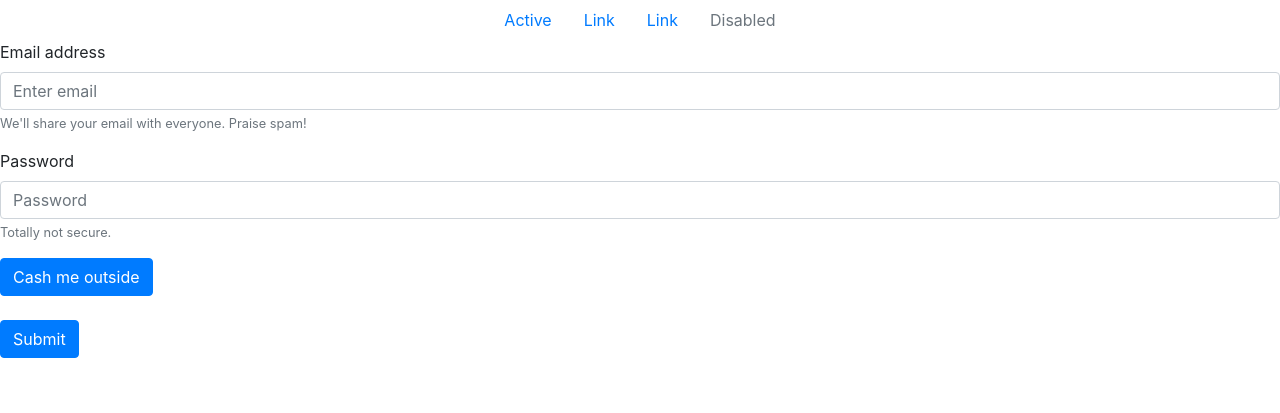
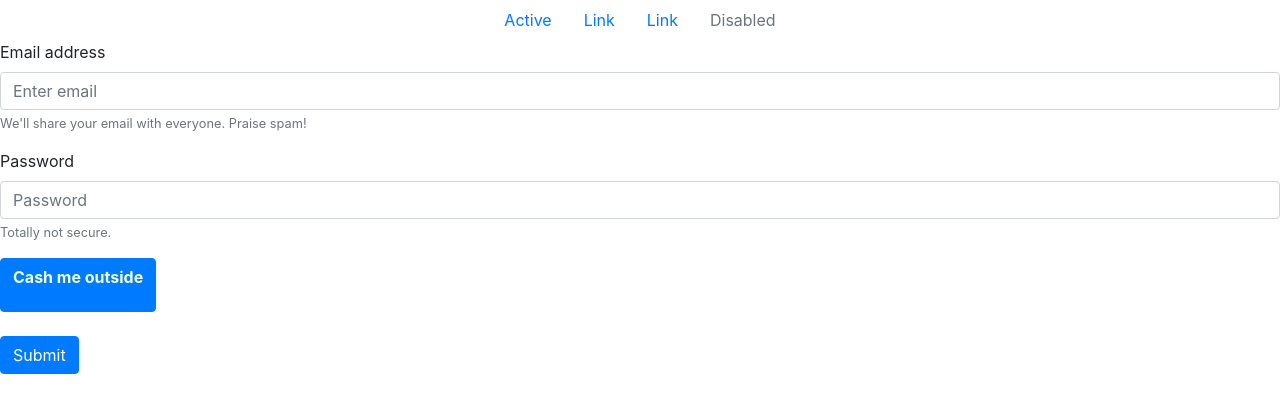
Before and after one commit to joshing-dev/Web-App-Project, a PHP site: page / in a window 1280 px wide. Shown: the top 413 px of the page. Run offline with PHP 8.4, Linux system fonts and the light colour scheme; some libraries are stand-ins or nearby versions.

Commit message:
Made the cash button fancy, ruined the style a bit

```diff
--- a/index.php
+++ b/index.php
@@ -19,10 +19,29 @@
     <script src="makeItRain.js" > </script>
 
     <script>
-        //$("#rain").makeItRain();
+        function sleep(ms) {
+            return new Promise(resolve => setTimeout(resolve, ms));
+        }
+
+        function random_rgb() {
+            colors = ['8', '9', 'a', 'b', 'c', 'd', 'e', 'f'];
+            r = colors[Math.floor(Math.random() * 8)];
+            g = colors[Math.floor(Math.random() * 8)];
+            b = colors[Math.floor(Math.random() * 8)];
+            return '#' + r + g + b;
+        }
+
+        function cashMeOutsideTextChanger(){
+            $("#cashMeText").each(function() {
+                this.style.color = random_rgb();
+            });
+            sleep(500).then(() => {
+                requestAnimationFrame(cashMeOutsideTextChanger);
+            });
+        }
 
         $(document).ready(function(){
-            //$("#rain").click(function(){makeItRain()});
+            requestAnimationFrame(cashMeOutsideTextChanger);
             $("#rain").makeItRain();
         });
     </script>
@@ -54,7 +73,11 @@
         <small id="passwordHelp" class="form-text text-muted">Totally not secure.</small>
     </div>
 
-    <button id="rain" type="button" class="btn btn-primary">Cash me outside</button>
+    <button id="rain" type="button" class="btn btn-primary">
+        <p id="cashMeText">
+            <b>Cash me outside</b>
+        </p>
+    </button>
     <br><br>
 
     <button type="submit" class="btn btn-primary">Submit</button>
```
